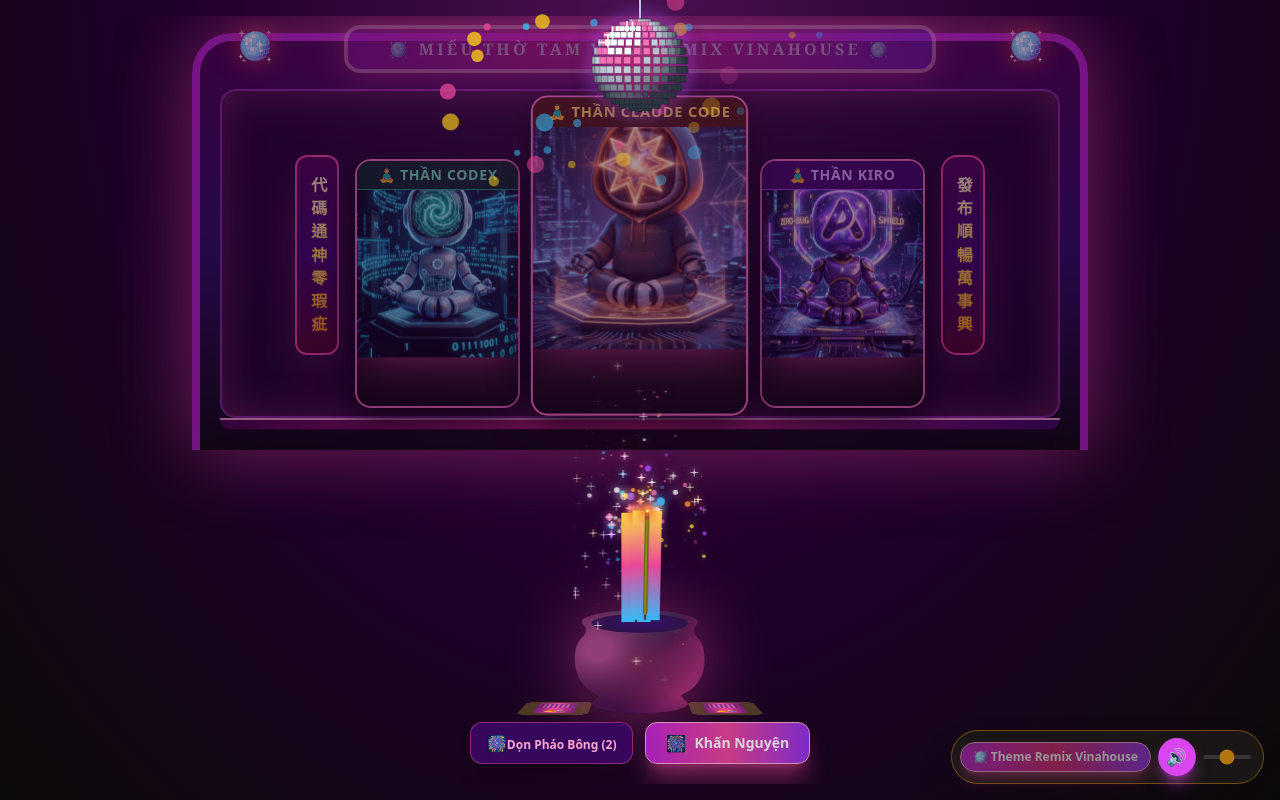
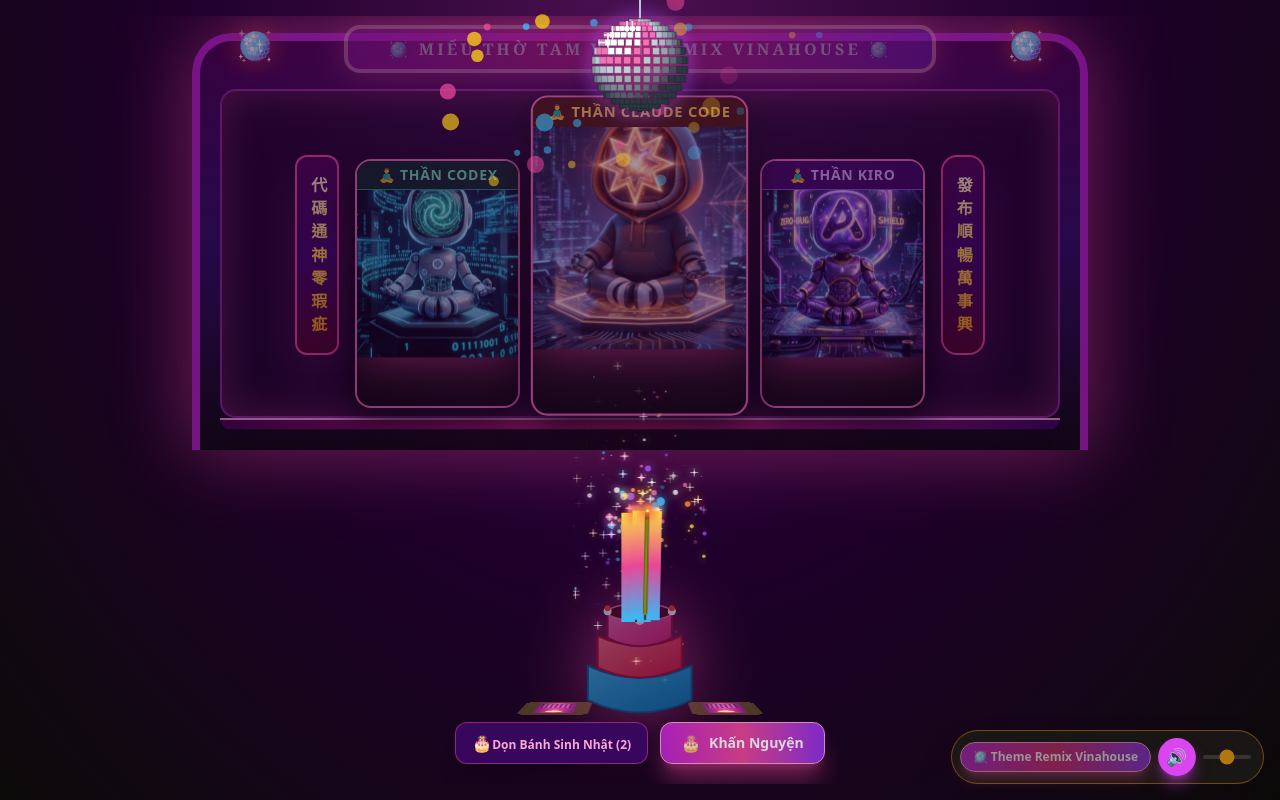
Before and after one commit to OnlyTungCheng/pray_ai, a React (Vite) app: page / in a window 1280 px wide. Both pictures are taken after a click on the button "🏛️ Theme Basic". Built offline with nearby package versions, Linux system fonts and the light colour scheme; a web font is replaced by a local one.

Commit message:
feat: Replace censer with Birthday Cake in Vinahouse Remix Theme

```diff
--- a/src/features/censer/CenserSection.tsx
+++ b/src/features/censer/CenserSection.tsx
@@ -15,6 +15,7 @@
   isRemix?: boolean;
 }
 
+// 1. Traditional Incense Urn SVG (Basic Theme)
 function CenserSVG({ onKnock, isRemix }: CenserSVGProps) {
   return (
     <svg
@@ -24,27 +25,23 @@
       version="1.1"
       xmlns="http://www.w3.org/2000/svg"
       preserveAspectRatio="none"
-      className={`h-full touch-manipulation transition-all duration-500 ${
-        isRemix
-          ? 'drop-shadow-[0_0_35px_rgba(236,72,153,0.9)] animate-pulse'
-          : 'drop-shadow-[0_8px_20px_rgba(0,0,0,0.6)]'
-      }`}
+      className="h-full touch-manipulation drop-shadow-[0_8px_20px_rgba(0,0,0,0.6)]"
     >
       <defs>
         <radialGradient id="urn_br" cx="1" cy="0.2" r="1" fx="0.8" fy="0.8">
-          <stop offset="10%" stopColor={isRemix ? '#ec4899' : '#d97706'} />
-          <stop offset="100%" stopColor={isRemix ? '#701a75' : '#78350f'} />
+          <stop offset="10%" stopColor="#d97706" />
+          <stop offset="100%" stopColor="#78350f" />
         </radialGradient>
         <radialGradient id="urn_tl" cx="0" cy="0.2" r="1" fx="0.2" fy="0.4">
-          <stop offset="10%" stopColor={isRemix ? '#f472b6' : '#fef08a'} />
+          <stop offset="10%" stopColor="#fef08a" />
           <stop offset="100%" stopColor="transparent" />
         </radialGradient>
         <radialGradient id="urn_t" cx="0.5" cy="0" r="0.5" fx="0.5">
-          <stop offset="10%" stopColor={isRemix ? '#38bdf8' : '#fde047'} />
+          <stop offset="10%" stopColor="#fde047" />
           <stop offset="100%" stopColor="transparent" />
         </radialGradient>
         <radialGradient id="urn_hol" cx="0.5" cy="0.5" r="1" fx="0.5" fy="0.5">
-          <stop offset="10%" stopColor={isRemix ? '#4c1d95' : '#451a03'} />
+          <stop offset="10%" stopColor="#451a03" />
           <stop offset="100%" stopColor="#27272a" />
         </radialGradient>
       </defs>
@@ -84,6 +81,87 @@
   );
 }
 
+// 2. Birthday Cake Base SVG (Vinahouse Remix Theme)
+function BirthdayCakeSVG({ onKnock }: CenserSVGProps) {
+  return (
+    <svg
+      role="img"
+      aria-label="Birthday Cake Base"
+      viewBox="0 0 135 259"
+      version="1.1"
+      xmlns="http://www.w3.org/2000/svg"
+      preserveAspectRatio="none"
+      className="h-full touch-manipulation drop-shadow-[0_0_35px_rgba(236,72,153,0.9)] animate-pulse"
+      onClick={onKnock}
+      style={{ pointerEvents: 'all', cursor: 'pointer' }}
+    >
+      <defs>
+        <linearGradient id="cake_top" x1="0%" y1="0%" x2="100%" y2="100%">
+          <stop offset="0%" stopColor="#f472b6" />
+          <stop offset="50%" stopColor="#ec4899" />
+          <stop offset="100%" stopColor="#db2777" />
+        </linearGradient>
+        <linearGradient id="cake_mid" x1="0%" y1="0%" x2="100%" y2="100%">
+          <stop offset="0%" stopColor="#fb7185" />
+          <stop offset="100%" stopColor="#e11d48" />
+        </linearGradient>
+        <linearGradient id="cake_base" x1="0%" y1="0%" x2="100%" y2="100%">
+          <stop offset="0%" stopColor="#38bdf8" />
+          <stop offset="100%" stopColor="#0284c7" />
+        </linearGradient>
+        <radialGradient id="cake_hole" cx="0.5" cy="0.5" r="0.5">
+          <stop offset="0%" stopColor="#831843" />
+          <stop offset="100%" stopColor="#500724" />
+        </radialGradient>
+      </defs>
+
+      <g transform="translate(0, 140)">
+        {/* Bottom Cake Tier */}
+        <path
+          d="M 15,70 Q 67.5,95 120,70 L 120,105 Q 67.5,130 15,105 Z"
+          fill="url(#cake_base)"
+          stroke="#0369a1"
+          strokeWidth="2"
+        />
+        {/* Middle Cake Tier */}
+        <path
+          d="M 25,40 Q 67.5,60 110,40 L 110,72 Q 67.5,92 25,72 Z"
+          fill="url(#cake_mid)"
+          stroke="#be123c"
+          strokeWidth="2"
+        />
+        {/* Top Cake Tier */}
+        <path
+          d="M 35,15 Q 67.5,32 100,15 L 100,42 Q 67.5,59 35,42 Z"
+          fill="url(#cake_top)"
+          stroke="#9d174d"
+          strokeWidth="2"
+        />
+
+        {/* Top Cake Receptacle Opening for Candles / Sparklers */}
+        <ellipse
+          cx="67.5"
+          cy="16"
+          rx="32.5"
+          ry="8.5"
+          fill="url(#cake_hole)"
+          stroke="#f472b6"
+          strokeWidth="1.5"
+        />
+
+        {/* Cream Frosting & Cherry Decor */}
+        <circle cx="35" cy="15" r="4" fill="#ffffff" />
+        <circle cx="67.5" cy="24" r="5" fill="#ffffff" />
+        <circle cx="100" cy="15" r="4" fill="#ffffff" />
+
+        <circle cx="35" cy="12" r="3" fill="#ef4444" />
+        <circle cx="67.5" cy="21" r="4" fill="#ef4444" />
+        <circle cx="100" cy="12" r="3" fill="#ef4444" />
+      </g>
+    </svg>
+  );
+}
+
 interface JossBoxProps {
   onClick: (e: React.MouseEvent<HTMLButtonElement>) => void;
   disabled?: boolean;
@@ -115,7 +193,7 @@
           boxShadow: 'inset 0 2px 6px #000'
         }}
       />
-      <div className="px-1 font-bold text-amber-300">{isRemix ? '🎉' : '福'}</div>
+      <div className="px-1 font-bold text-amber-300">{isRemix ? '🎂' : '福'}</div>
     </button>
   );
 }
@@ -310,24 +388,28 @@
 
   return (
     <div className="relative pt-2">
-      {/* Censer / Sparkler Base Section */}
+      {/* Censer / Birthday Cake Section */}
       <div
         className="flex justify-center shrink-0 h-[28vh] md:h-[32vh] perspective select-none pointer-events-none [&>*]:pointer-events-auto"
         ref={containerRef}
       >
-        {/* Left Incense / Sparkler Box */}
+        {/* Left Incense / Candle Box */}
         <JossBox
           isRemix={isRemix}
           onClick={(e) => setLeftHand(updateHandStick(leftHand, e.currentTarget, containerRef.current))}
         />
 
-        {/* Center Censer / Fireworks Base Area */}
+        {/* Center Base: Traditional Censer in Basic Mode vs Birthday Cake in Remix Mode */}
         <div
           className="relative h-full !pointer-events-none transition-all duration-500"
           ref={censerRef}
           aria-describedby="explain"
         >
-          <CenserSVG onKnock={playKnockSound} isRemix={isRemix} />
+          {isRemix ? (
+            <BirthdayCakeSVG onKnock={playKnockSound} />
+          ) : (
+            <CenserSVG onKnock={playKnockSound} />
+          )}
 
           {/* Fluid Physics Canvas Engine (Smoke in Basic Mode / Sparkler Fireworks in Remix Mode) */}
           <div className="absolute -top-[50vh] left-0 w-full h-[calc(100%+50vh)] pointer-events-none z-25">
@@ -335,7 +417,7 @@
           </div>
 
           <div
-            aria-label="Incense receptacle"
+            aria-label="Incense / Candle receptacle"
             className="absolute top-0"
             style={{
               left: `${100 * yRatio}%`,
@@ -353,20 +435,20 @@
           </div>
         </div>
 
-        {/* Right Incense / Sparkler Box */}
+        {/* Right Incense / Candle Box */}
         <JossBox
           isRemix={isRemix}
           onClick={(e) => setRightHand(updateHandStick(rightHand, e.currentTarget, containerRef.current))}
         />
 
-        {/* Hand Dispensed Sticks */}
+        {/* Hand Dispensed Sticks / Candles */}
         {leftHand.num > 0 && <JossStick pos={leftHand} draggable onDrop={handleDrop} isRemix={isRemix} />}
         {rightHand.num > 0 && <JossStick pos={rightHand} draggable onDrop={handleDrop} isRemix={isRemix} />}
       </div>
 
       {/* Main Action Buttons */}
       <div className="flex items-center justify-center gap-3 mt-2 mb-2 z-30 relative pointer-events-auto">
-        {/* Button 1: Dọn Bát Hương / Dọn Pháo Bông */}
+        {/* Button 1: Dọn Bát Hương / Dọn Bánh Sinh Nhật */}
         <button
           onClick={onClearCenser}
           className={`px-4 py-2 rounded-xl text-xs font-bold border backdrop-blur-md shadow-xl transition-all cursor-pointer hover:scale-105 active:scale-95 ${
@@ -374,10 +456,10 @@
               ? 'bg-purple-950/90 text-pink-300 border-pink-500/50 hover:bg-fuchsia-900/90 hover:border-pink-400'
               : 'bg-stone-900/90 text-amber-300 border-amber-500/40 hover:bg-amber-950/90 hover:border-amber-400'
           }`}
-          title="Dọn dẹp toàn bộ nén nhang / pháo bông"
+          title="Dọn dẹp nén nhang / nến pháo bông"
         >
-          <span className="text-base">{isRemix ? '🎆' : '🧹'}</span>
-          <span>{isRemix ? `Dọn Pháo Bông (${sticks.length})` : `Dọn Bát Hương (${sticks.length})`}</span>
+          <span className="text-base">{isRemix ? '🎂' : '🧹'}</span>
+          <span>{isRemix ? `Dọn Bánh Sinh Nhật (${sticks.length})` : `Dọn Bát Hương (${sticks.length})`}</span>
         </button>
 
         {/* Button 2: Nút Khấn Nguyện */}
@@ -395,12 +477,12 @@
             hasActiveIncense
               ? 'Bấm để dâng lời khấn nguyện'
               : isRemix
-              ? 'Vui lòng bấm nút 「🎉」 hai bên để thắp pháo bông trước khi khấn nguyện'
+              ? 'Vui lòng bấm nút 「🎂」 hai bên để cắm nến pháo bông trước khi khấn nguyện'
               : 'Vui lòng bấm nút 「福」 hai bên để thắp nhang trước khi khấn nguyện'
           }
         >
-          <span className="text-base">{hasActiveIncense ? (isRemix ? '🎆' : '✍️') : '🔒'}</span>
-          <span>{hasActiveIncense ? 'Khấn Nguyện' : isRemix ? 'Cần Bắn Pháo Bông' : 'Chưa Thắp Hương'}</span>
+          <span className="text-base">{hasActiveIncense ? (isRemix ? '🎂' : '✍️') : '🔒'}</span>
+          <span>{hasActiveIncense ? 'Khấn Nguyện' : isRemix ? 'Cần Cắm Nến Pháo' : 'Chưa Thắp Hương'}</span>
         </button>
       </div>
     </div>
```
